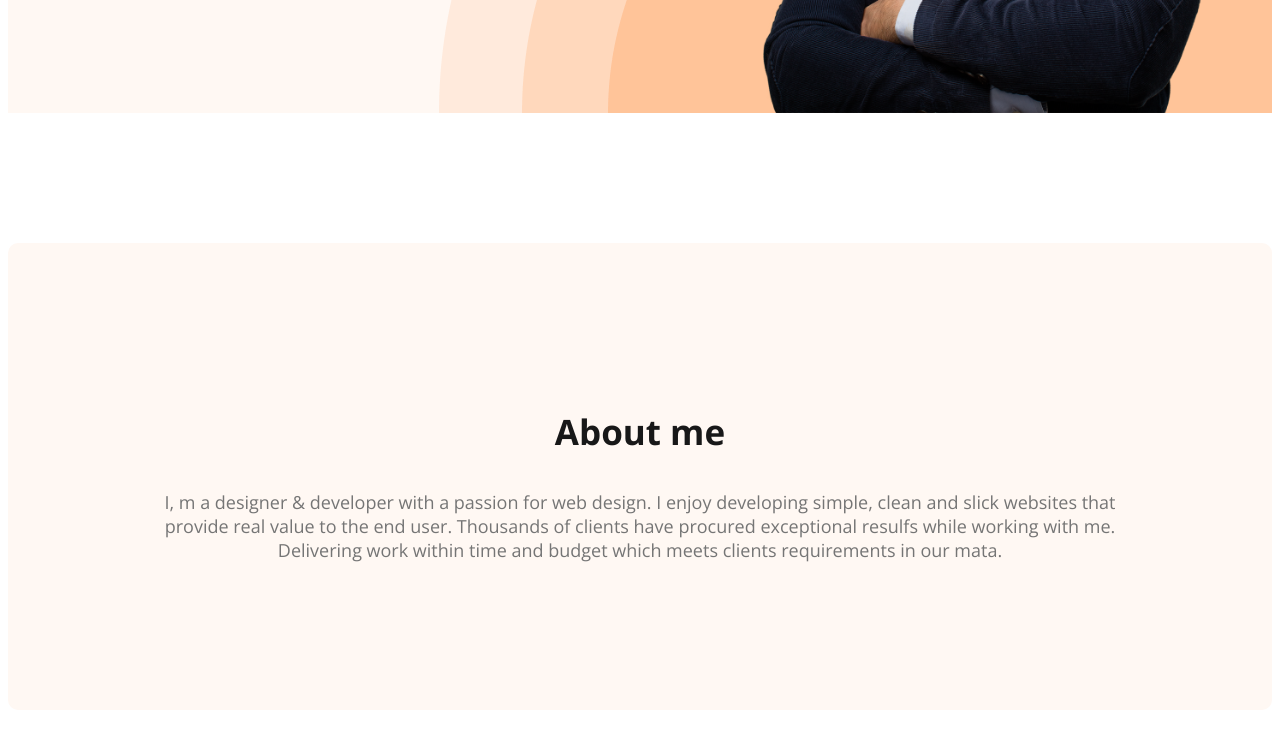
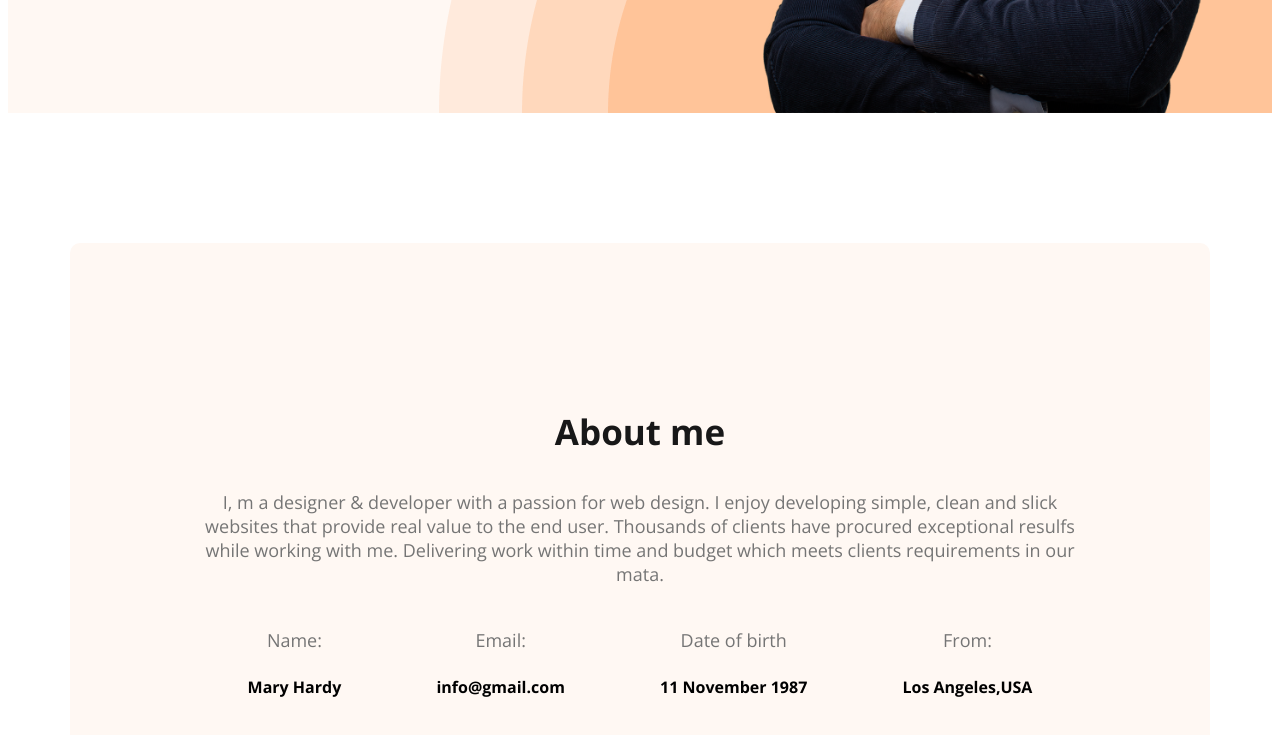
Before and after one commit to Maharab24/Developer-Portfolio, a plain HTML site: page index.html in a window 1280 px wide. Shown: the part 655-1390 px from the top of the page. Drawn offline with nearby package versions, Linux system fonts and the light colour scheme.

Commit message:
complete about section

```diff
--- a/index.html
+++ b/index.html
@@ -43,6 +43,24 @@
         <section class="about">
           <h3 class="section-title">About me</h3>
           <p class="section-description">I, m a designer & developer with a passion for web design. I enjoy developing simple, clean and slick websites that provide real value to the end user. Thousands of clients have procured exceptional resulfs while working with me. Delivering work within time and budget which meets clients requirements in our mata.</p>
+          <div class="about-info-container">
+            <div class="about-info">
+                <h4 class="info-title">Name:</h4>
+                <p class="info-description">Mary Hardy</p>
+            </div>
+            <div class="about-info">
+                <h4 class="info-title">Email:</h4>
+                <p class="info-description">info@gmail.com</p>
+            </div>
+            <div class="about-info">
+                <h4 class="info-title">Date of birth</h4>
+                <p class="info-description">11 November 1987</p>
+            </div>
+            <div class="about-info">
+                <h4 class="info-title">From:</h4>
+                <p class="info-description">Los Angeles,USA</p>
+            </div>
+          </div>
         </section>
     </main>
     <footer>
--- a/styles/portfolio.css
+++ b/styles/portfolio.css
@@ -108,6 +108,11 @@ header {
 
 /*main section style*/
 
+main{
+    max-width: 1140px;
+    margin: 0 auto;
+}
+
 /*about section style*/
 .about {
     padding: 130px;
@@ -125,3 +130,22 @@ header {
 
     text-align: center;
 }
+
+.about-info-container{
+    display: flex;
+    justify-content: space-around;
+
+}
+.about-info{
+    text-align: center;
+}
+.info-title{
+
+    color: rgb(117, 117, 117);
+
+    font-size: 18px;
+    font-weight: 400;
+}
+.info-description{
+    font-weight: 700;
+}
```
